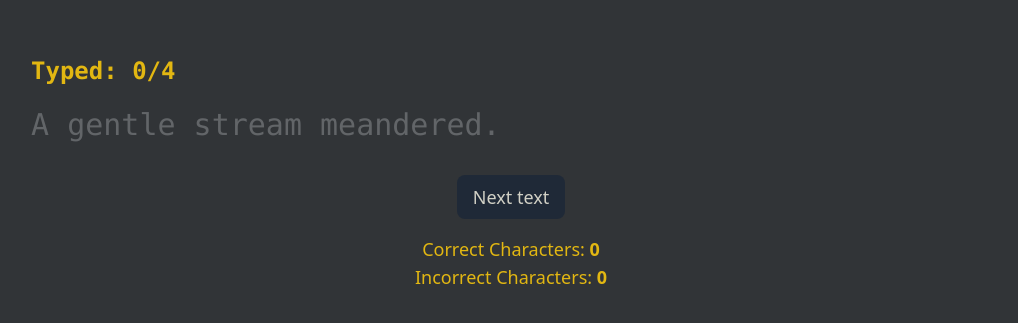
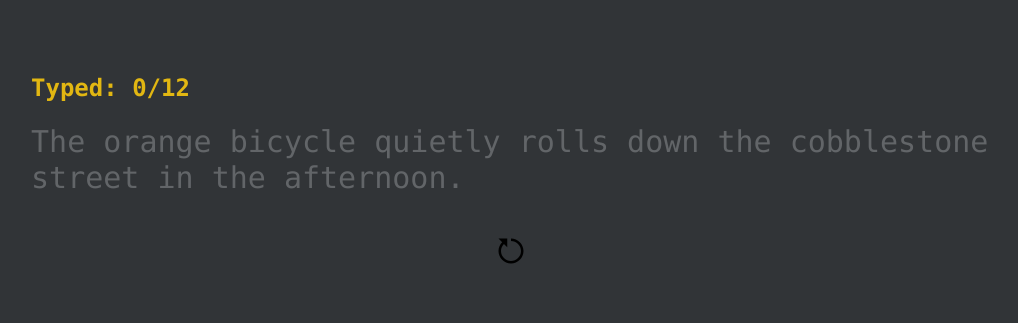
Before and after one commit to Wosten01/Typing-Speed-Trainer, a React (Create React App) app: page / in a window 1280 px wide. Shown: the part 237-560 px from the top of the page, without its empty margins (129-1147 px from the left). Built offline with nearby package versions, Linux system fonts and the light colour scheme.

Commit message:
Added Reload Icon.

```diff
--- /dev/null
+++ b/src/components/ReloadIcon.tsx
@@ -0,0 +1,26 @@
+interface ReloadIconProps {
+  onClick?: () => void;
+  size: {width : number,  height : number}
+}
+
+function ReloadIcon({ onClick, size }: ReloadIconProps) {
+  return (
+    <button
+      onClick={onClick}
+      className="flex items-center justify-center p-2 rounded-full transition-transform duration-300 ease-in-out hover:scale-125 active:scale-95 colo"
+    >
+      <svg
+        xmlns="http://www.w3.org/2000/svg"
+        x="0px"
+        y="0px"
+        width={size.width}
+        height={size.height}
+        viewBox="0 0 24 24"
+      >
+        <path d="M 2 2 L 4.9394531 4.9394531 C 3.1262684 6.7482143 2 9.2427079 2 12 C 2 17.514 6.486 22 12 22 C 17.514 22 22 17.514 22 12 C 22 6.486 17.514 2 12 2 L 12 4 C 16.411 4 20 7.589 20 12 C 20 16.411 16.411 20 12 20 C 7.589 20 4 16.411 4 12 C 4 9.7940092 4.9004767 7.7972757 6.3496094 6.3496094 L 9 9 L 9 2 L 2 2 z"></path>
+      </svg>
+    </button>
+  );
+}
+
+export default ReloadIcon;
--- a/src/components/TypingTest.tsx
+++ b/src/components/TypingTest.tsx
@@ -14,6 +14,7 @@ import {
   regenerateText,
 } from "../store/typingSlice";
 import Button from "./Button";
+import ReloadIcon from "./ReloadIcon";
 
 const TypingTest: React.FC = () => {
   const dispatch: AppDispatch = useDispatch();
@@ -30,10 +31,10 @@ const TypingTest: React.FC = () => {
   };
 
   const handleRestart = () => {
-    setTestStarted(true);
-    dispatch(startTimer());
     dispatch(resetEndTimer());
     dispatch(resetInput());
+    dispatch(setCorrect({ num: 0 }));
+    dispatch(setIncorrect({ num: 0 }));
     inputRef.current?.focus();
   };
 
@@ -156,15 +157,20 @@ const TypingTest: React.FC = () => {
 
         <div className="mt-4 text-center flex flex-col justify-center">
           <div className="flex justify-center gap-x-5">
-            <Button text={"Next text"} onClick={handleNextText} />
+            <ReloadIcon
+              onClick={handleNewText}
+              size={{
+                width: 30,
+                height: 30,
+              }}
+            />
           </div>
           {endTime > 0 && (
             <span className="flex justify-center gap-x-10">
               <Button text={"Restart Test"} onClick={handleRestart} />
-              <Button text={"New Text"} onClick={handleNewText} />
             </span>
           )}
-          <div className="text-lg mt-4 text-dark-accent">
+          {/* <div className="text-lg mt-4 text-dark-accent">
             <p>
               Correct Characters:{" "}
               <span className="font-bold text-dark-accent">{correct}</span>
@@ -173,7 +179,7 @@ const TypingTest: React.FC = () => {
               Incorrect Characters:{" "}
               <span className="font-bold text-dark-accent">{incorrect}</span>
             </p>
-          </div>
+          </div> */}
           {endTime > 0 && (
             <p className="mt-4 text-lg font-semibold text-dark-accent">
               {`WPM: ${(
--- a/src/data/phrase.ts
+++ b/src/data/phrase.ts
@@ -1,14 +1,14 @@
 export const typingPhrases = [
-    // "The orange bicycle quietly rolls down the cobblestone street in the afternoon.",
-    // "Clouds drift slowly across the vast, blue sky over a peaceful meadow.",
-    // "A small cat sits comfortably on a windowsill, watching the world outside.",
-    // "Brightly colored balloons floated gently away, disappearing into the clear, sunny sky.",
-    // "The ancient book rested on the wooden shelf, gathering dust over the years.",
-    // "A distant train whistle echoed through the quiet, empty valley in the twilight.",
-    // "Leaves rustled softly in the breeze, creating a calming, natural symphony.",
-    // "The old lighthouse stood tall against the backdrop of a fading sunset horizon.",
-    // "Candles flickered warmly in the dark room, casting playful shadows on the walls.",
-    // "A gentle stream meandered through the forest, reflecting the golden rays of sunlight.",
+    "The orange bicycle quietly rolls down the cobblestone street in the afternoon.",
+    "Clouds drift slowly across the vast, blue sky over a peaceful meadow.",
+    "A small cat sits comfortably on a windowsill, watching the world outside.",
+    "Brightly colored balloons floated gently away, disappearing into the clear, sunny sky.",
+    "The ancient book rested on the wooden shelf, gathering dust over the years.",
+    "A distant train whistle echoed through the quiet, empty valley in the twilight.",
+    "Leaves rustled softly in the breeze, creating a calming, natural symphony.",
+    "The old lighthouse stood tall against the backdrop of a fading sunset horizon.",
+    "Candles flickered warmly in the dark room, casting playful shadows on the walls.",
+    "A gentle stream meandered through the forest, reflecting the golden rays of sunlight.",
     "A gentle stream meandered.",
     "test test"
 ];
--- a/src/index.css
+++ b/src/index.css
@@ -15,6 +15,29 @@
   left: calc(-0.3em);
   top: 0;
   font-size: var(--font-size, 1em);
+}
+
+.animation-spin {
+  animation: spin 4s linear infinite;
+  -webkit-animation: spin 4s linear infinite;
+  -moz-animation: spin 4s linear infinite;
+}
+
+@-moz-keyframes spin {
+  100% {
+    -moz-transform: rotate(360deg);
+  }
+}
+@-webkit-keyframes spin {
+  100% {
+    -webkit-transform: rotate(360deg);
+  }
+}
+@keyframes spin {
+  100% {
+    -webkit-transform: rotate(360deg);
+    transform: rotate(360deg);
+  }
 }
 
 @keyframes blink {
```
